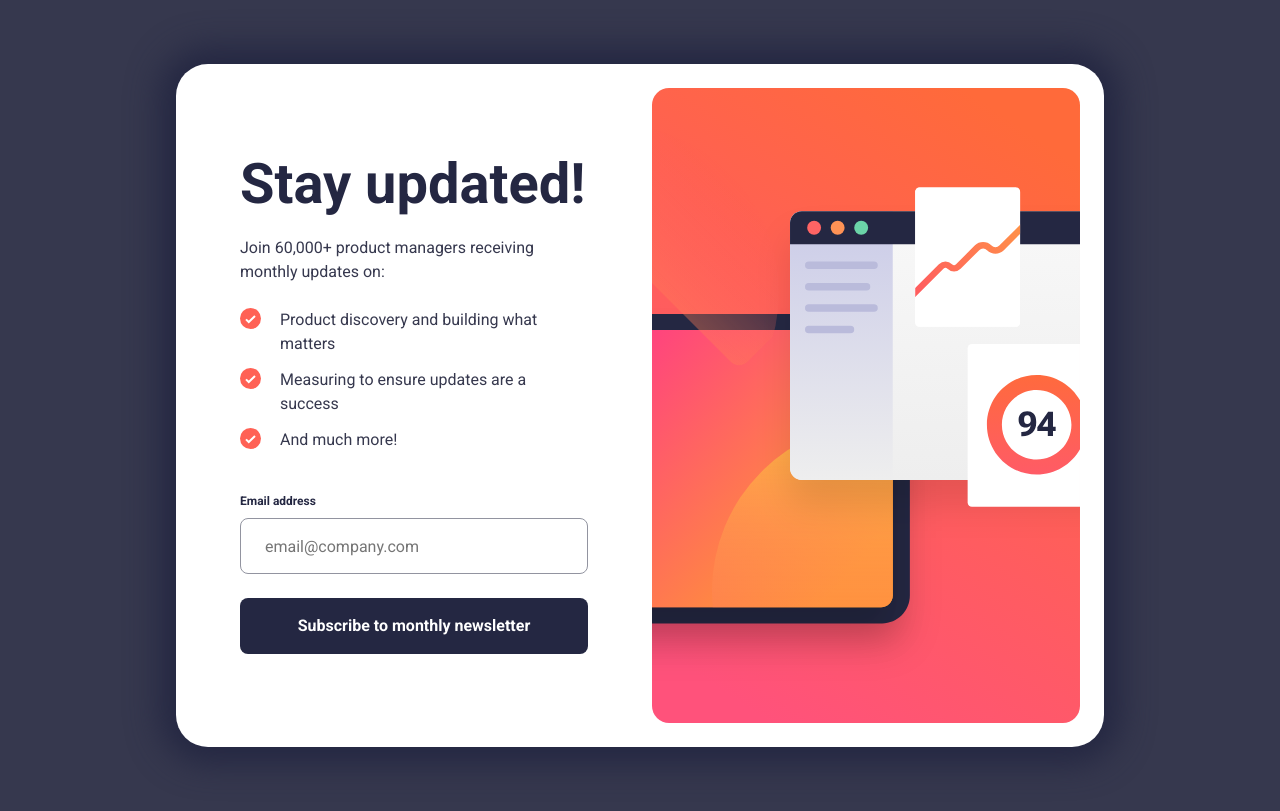
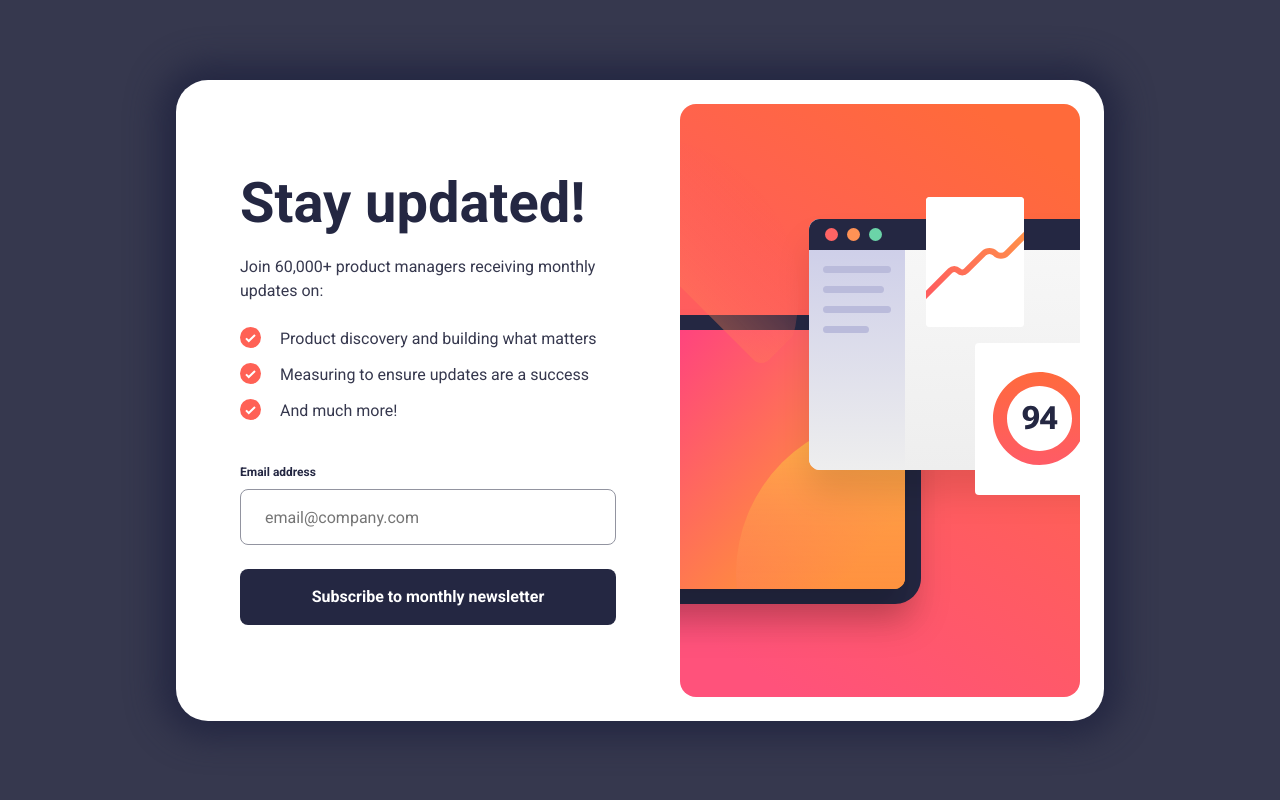
Before and after one commit to c0dehamster/newsletter-sign-up-with-success-message, a React (Vite) app: page / in a window 1280 px wide. Built offline with nearby package versions, Linux system fonts and the light colour scheme.

Commit message:
Add styling for medium-sized screens

```diff
--- a/src/App.css
+++ b/src/App.css
@@ -10,10 +10,15 @@
 	background-color: var(--color-neutral-400);
 }
 
-@media screen and (min-width: 45rem) {
+@media screen and (min-width: 40rem) {
 	.app {
-		justify-content: center;
 		padding-inline: 2.5rem;
 		padding-block: 4rem;
 	}
 }
+
+@media screen and (min-width: 60rem) {
+	.app {
+		justify-content: center;
+	}
+}
--- a/src/components/SignUp.css
+++ b/src/components/SignUp.css
@@ -10,10 +10,11 @@
 }
 
 .sign-up__contents {
+	max-width: 40rem;
 	grid-area: contents;
 
 	padding-inline: 1.5rem;
-	padding-block-start: 0.5rem;
+	padding-block-start: 1rem;
 	padding-block-end: 2.5rem;
 
 	display: flex;
@@ -52,6 +53,7 @@
 
 .sign-up__image {
 	width: 100%;
+	max-width: 40rem; /* To match the max size of the details section */
 }
 
 /* Form styles */
@@ -79,7 +81,6 @@
 
 .form__label {
 	grid-area: label;
-
 	color: var(--color-neutral-900);
 }
 
@@ -130,21 +131,38 @@
 
 /* Media query */
 
+@media screen and (min-width: 40rem) {
+	.sign-up {
+		border-radius: 2rem;
+	}
+
+	.sign-up__contents {
+		padding-inline: 2.5rem;
+	}
+
+	.sign-up__illustration {
+		border-top-left-radius: 2rem;
+		border-top-right-radius: 2rem;
+		overflow: hidden;
+	}
+}
+
 @media screen and (min-width: 60rem) {
 	.sign-up {
-		grid-template-columns: 1fr 1fr;
 		grid-template-areas: "contents illustration";
 
 		max-width: 58rem;
 		height: fit-content;
 
 		padding: 1.5rem;
-
-		border-radius: 2rem;
 	}
 
 	.sign-up__contents {
+		max-width: 28.5rem;
 		padding-block: 0;
-		padding-inline: 2.5rem;
+	}
+
+	.sign-up__illustration {
+		border-radius: 0;
 	}
 }
--- a/src/index.css
+++ b/src/index.css
@@ -63,18 +63,6 @@ select {
 		transition-duration: 0.01ms !important;
 		scroll-behavior: auto !important;
 	}
-}
-
-/* An utility for an invisible element */
-
-.sr-only {
-	clip: rect(0 0 0 0);
-	clip-path: inset(50%);
-	height: 1px;
-	overflow: hidden;
-	position: absolute;
-	white-space: nowrap;
-	width: 1px;
 }
 
 /* General styling */
@@ -147,7 +135,6 @@ ul {
 
 	border: none;
 	color: var(--color-neutral-100);
-
 	background-color: var(--color-neutral-900);
 
 	font-size: var(--font-size-400);
```
